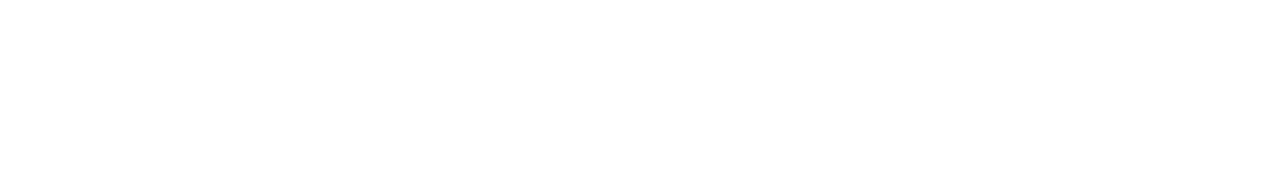
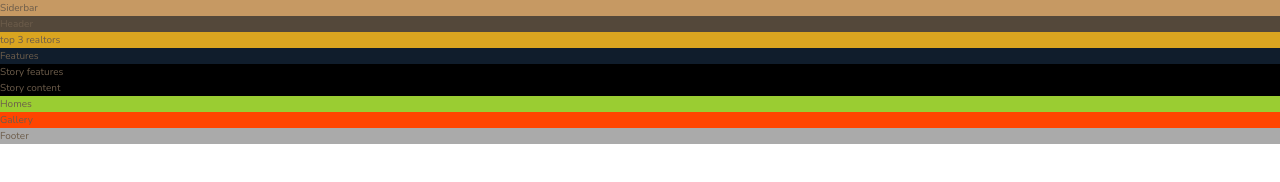
Before and after one commit to shrirangmhalgi/nexter, a website: page index.html in a window 1280 px wide. Drawn offline with nearby package versions, Linux system fonts and the light colour scheme; files that its build step writes are made by us from their sources.

```diff
--- a/index.html
+++ b/index.html
@@ -1,3 +1,4 @@
+<!-- you can use the $ sign in emmet which puts the current number instead of $ sign. -->
 <!DOCTYPE html>
 <html lang="en">
     <head>
@@ -12,6 +13,40 @@
         <title>nexter &mdash; your home, your freedom</title>
     </head>
     <body class="container">
+      <div class="sidebar">
+        Siderbar
+      </div>
 
+      <header class="header">
+        Header
+      </header>
+
+      <div class="realtors">
+        top 3 realtors
+      </div>
+
+      <section class="features">
+        Features
+      </section>
+
+      <div class="story__features">
+        Story features
+      </div>
+
+      <div class="story__content">
+        Story content
+      </div>
+
+      <section class="homes">
+        Homes
+      </section>
+
+      <section class="gallery">
+        Gallery
+      </section>
+
+      <footer class="footer">
+        Footer
+      </footer>
     </body>
 </html>
--- a/sass/_base.scss
+++ b/sass/_base.scss
@@ -13,3 +13,22 @@
 // FONT VARIABLES
 $font-primary: 'Nunito', sans-serif;
 $font-display: 'Josefin Sans', sans-serif;
+
+
+*, *::before, *::after{
+  margin: 0;
+  padding: 0;
+  box-sizing: inherit;
+}
+
+html{
+  box-sizing: border-box;
+  font-size: 62.5%; //1rem = 20px
+}
+
+body{
+  font-family: $font-primary;
+  color: $color-grey-dark-2;
+  font-weight: 300;
+  line-height: 1.6;
+}
--- a/sass/_features.scss
+++ b/sass/_features.scss
@@ -0,0 +1,3 @@
+.features{
+  background-color: $color-secondary;
+}
--- a/sass/_footer.scss
+++ b/sass/_footer.scss
@@ -0,0 +1,3 @@
+.footer{
+  background-color: $color-grey-light-2;
+}
--- a/sass/_gallery.scss
+++ b/sass/_gallery.scss
@@ -0,0 +1,3 @@
+.gallery{
+  background-color: orangered;
+}
--- a/sass/_header.scss
+++ b/sass/_header.scss
@@ -0,0 +1,3 @@
+.header{
+  background-color: $color-grey-dark-1;
+}
--- a/sass/_homes.scss
+++ b/sass/_homes.scss
@@ -0,0 +1,3 @@
+.homes{
+  background-color: yellowgreen;
+}
--- a/sass/_realtors.scss
+++ b/sass/_realtors.scss
@@ -0,0 +1,3 @@
+.realtors{
+  background-color: goldenrod;
+}
--- a/sass/_sidebar.scss
+++ b/sass/_sidebar.scss
@@ -0,0 +1,3 @@
+.sidebar{
+  background-color: $color-primary;
+}
--- a/sass/_story.scss
+++ b/sass/_story.scss
@@ -0,0 +1,10 @@
+.story{
+
+  &__content{
+    background-color: black;
+  }
+
+  &__features{
+    background-color: black;
+  }
+}
```
Also changed, not shown: package.json (+5 -2 lines), css/style.css (added), sass/main.scss (line endings or trailing spaces), 1 other file.
